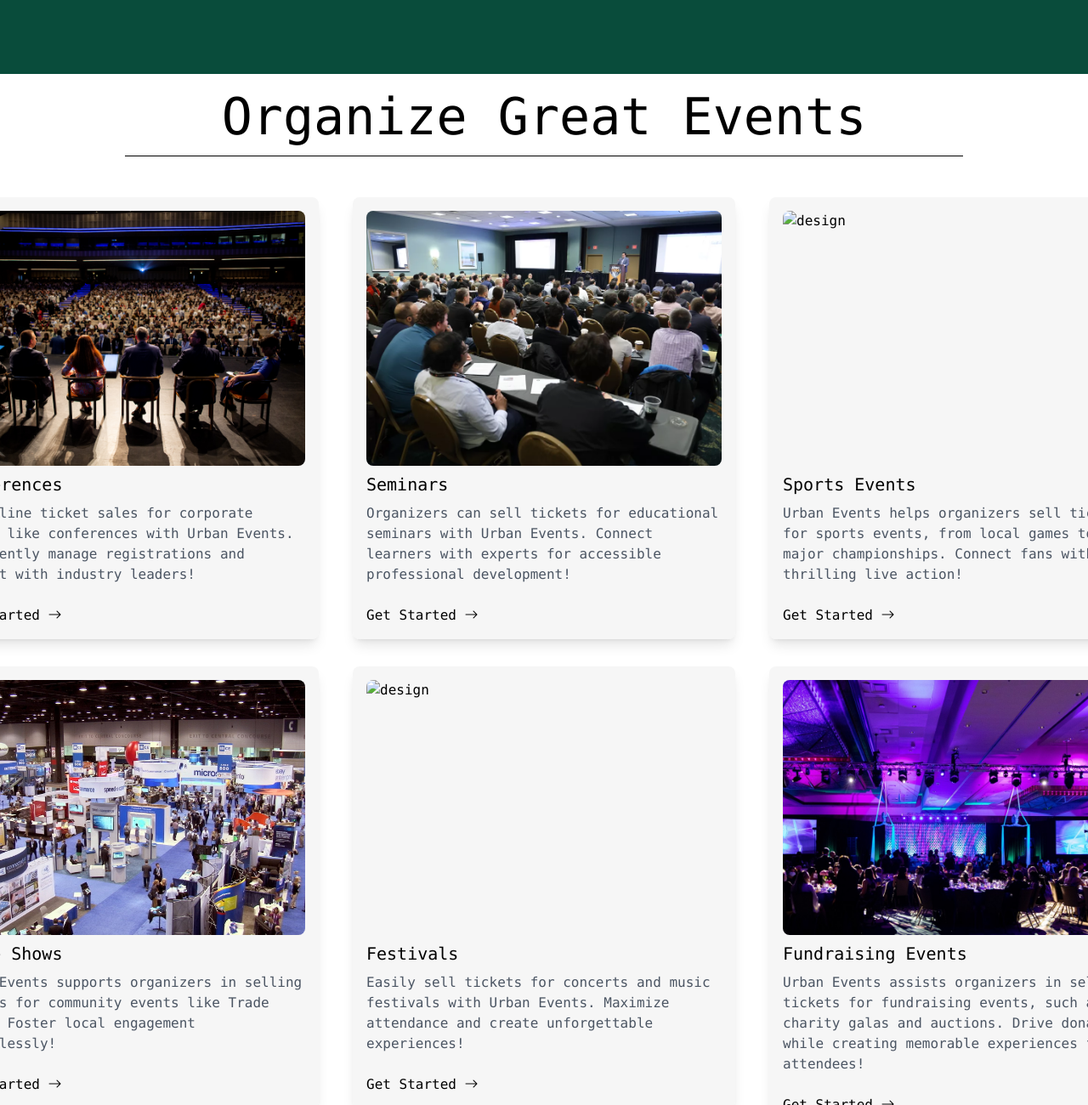
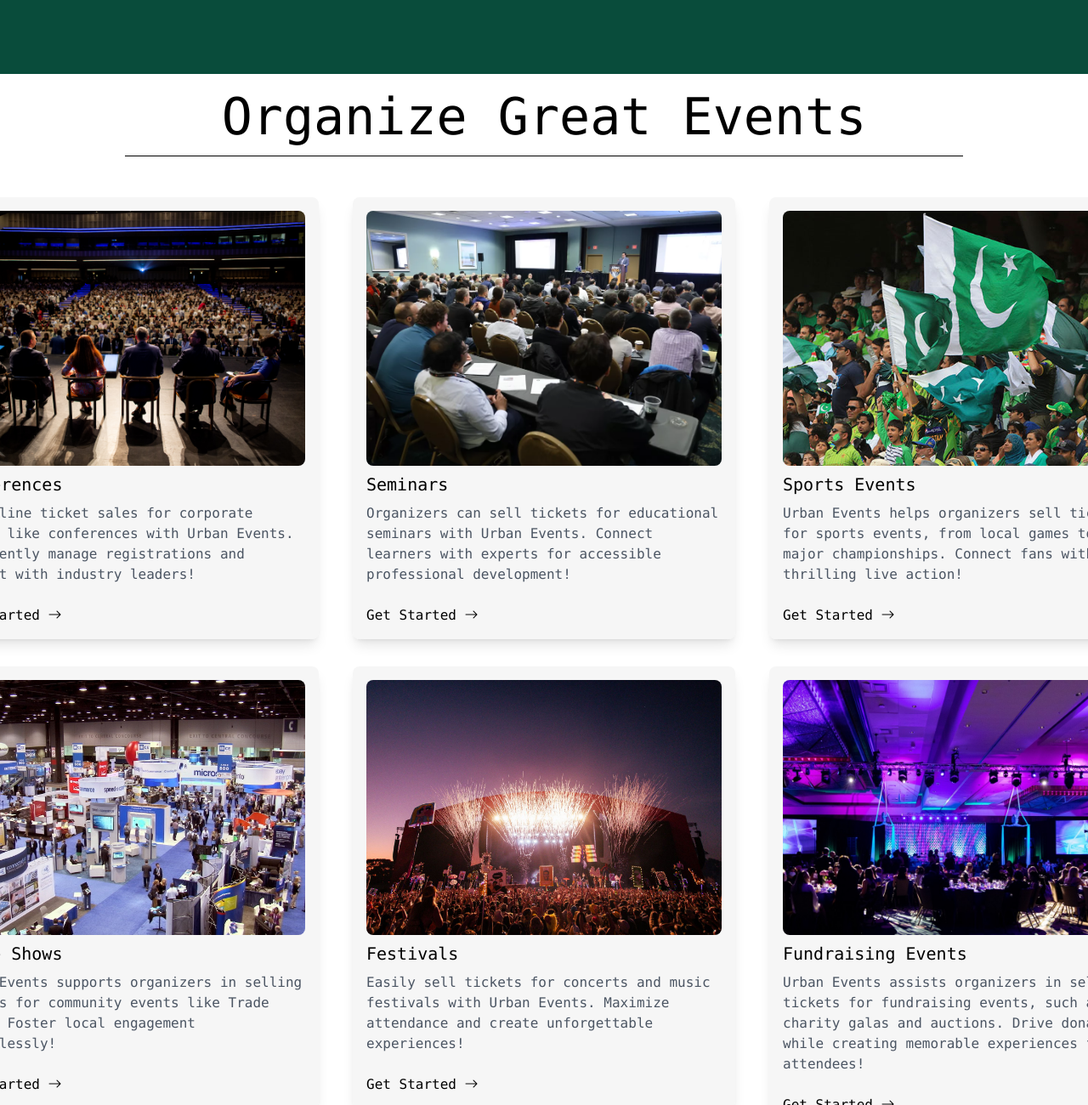
Before and after one commit to Oreoro/landing-page, a website: page index.html in a window 1280 px wide. Shown: the part 713-2013 px from the top of the page at 85% size. Drawn offline with nearby package versions, Linux system fonts and the light colour scheme; the site is published under a folder, as on GitHub Pages, so addresses that start at the root find nothing.

Commit message:
new changes

```diff
--- a/index.html
+++ b/index.html
@@ -253,7 +253,7 @@
                             class="tw-h-[300px] tw-w-full tw-overflow-hidden tw-rounded-lg"
                         >
                             <img
-                                src="/assets/images/home/Beyond%20The%20Valley%201.jpeg"
+                                src="./assets/images/home/valley.jpeg"
                                 class="tw-h-full tw-w-full tw-object-cover"
                                 alt="design"
                             />
@@ -281,7 +281,7 @@
                             class="tw-h-[300px] tw-w-full tw-overflow-hidden tw-rounded-lg"
                         >
                             <img
-                                src="/assets/images/home/Pakistani-cricket-fans.jpg"
+                                src="./assets/images/home/Pakistani-cricket-fans.jpg"
                                 class="tw-h-full tw-w-full tw-object-cover"
                                 alt="design"
                             />
```
Also changed, not shown: assets/images/home/valley.jpeg (renamed from assets/images/home/Beyond The Valley 1.jpeg).
